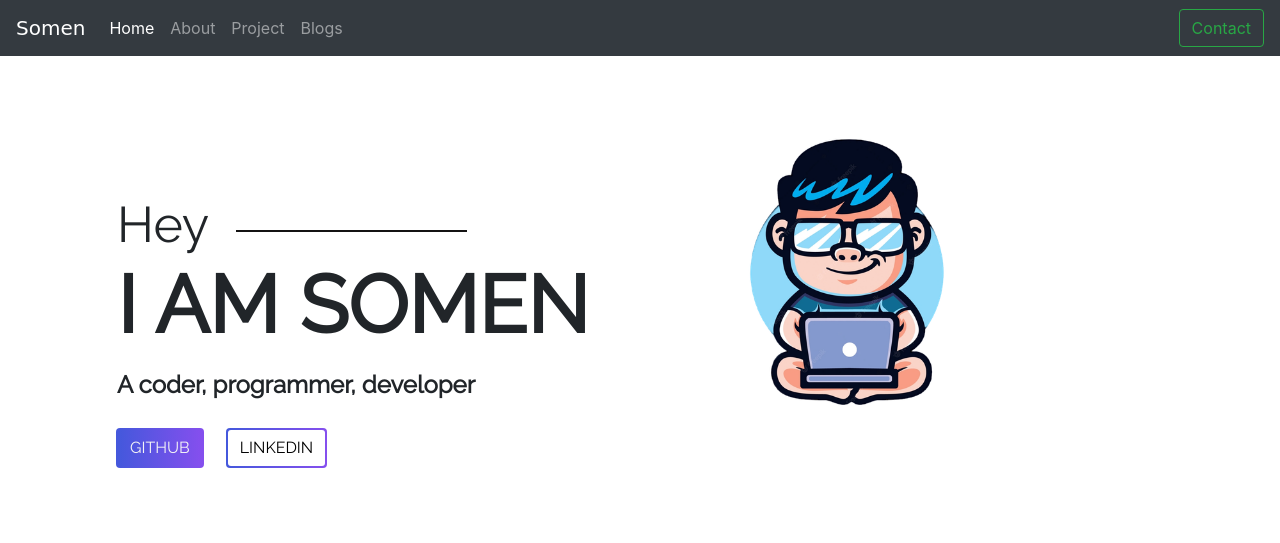
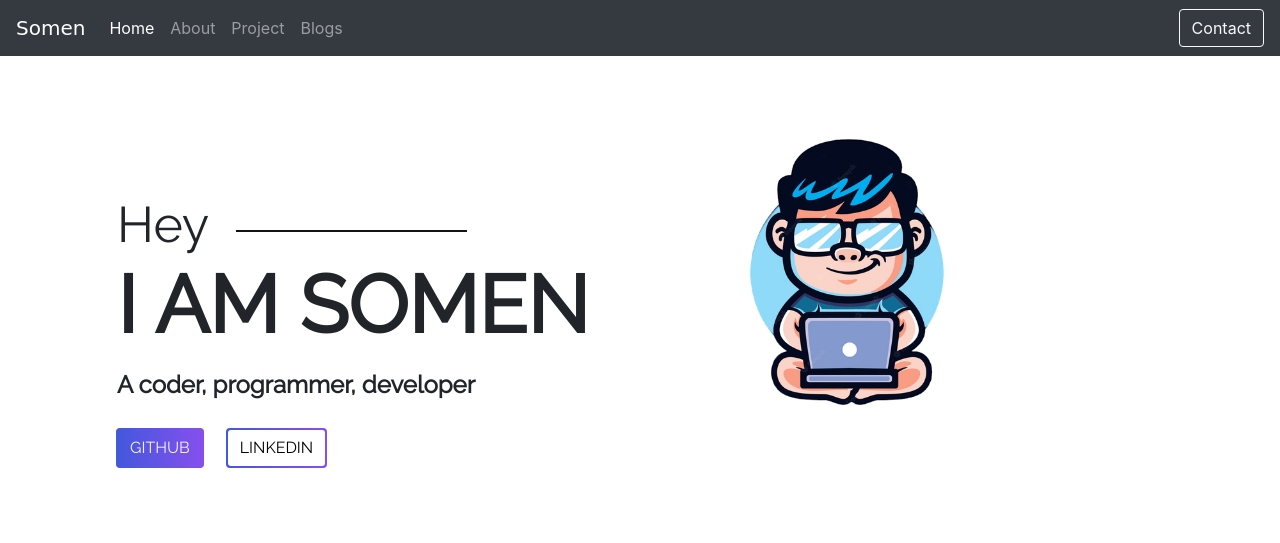
Before and after one commit to S0M3N/Django-Practice, a Django app: page / in a window 1280 px wide. Shown: the top 543 px of the page. Run offline with Django 4.2, Linux system fonts and the light colour scheme; some libraries are stand-ins or nearby versions; some web fonts are replaced.

Commit message:
changes in base templates

```diff
--- a/templates/base.html
+++ b/templates/base.html
@@ -27,7 +27,8 @@
 
 <body>
 
-    <!-- header start -->
+<!-- header start -->
+<div class="container">
     <nav class="navbar navbar-expand-lg navbar-dark bg-dark fixed-top">
         <a class="navbar-brand" style="font-family: 'DynaPuff', cursive !important;" href="#">Somen</a>
         <button class="navbar-toggler" type="button" data-toggle="collapse" data-target="#navbarSupportedContent"
@@ -44,17 +45,18 @@
                     <a class="nav-link" href="#about">About</a>
                 </li>
                 <li class="nav-item">
-                    <a class="nav-link" href="#">Project</a>
+                    <a class="nav-link" href="https://s0m3n.github.io/S0M3N">Project</a>
                 </li>
                 <li class="nav-item">
                     <a class="nav-link" href="blog">Blogs</a>
                 </li>
             </ul>
 
-            <button class="btn btn-outline-success my-2 my-sm-0" type="submit">Contact</button>
+            <button class="btn btn-outline-light my-2 my-sm-0" type="submit">Contact</button>
 
         </div>
     </nav>
+</div>
 
     {% block body %}
     {% endblock body %}
```
